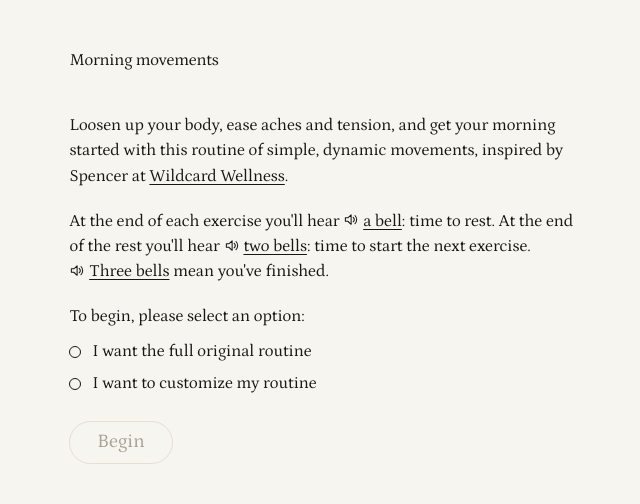
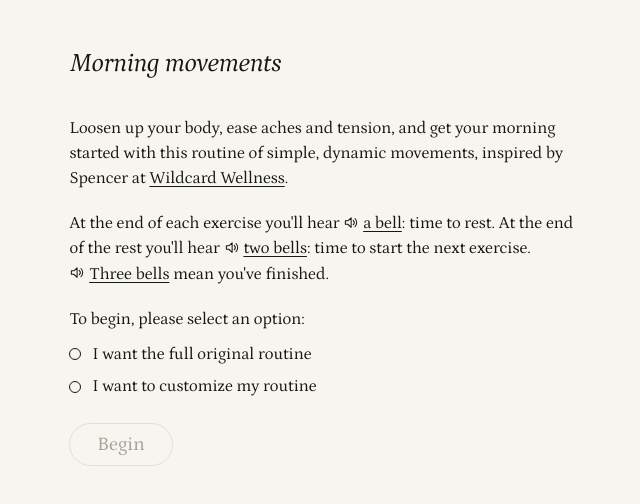
Before and after one commit to czh42/daily-movements, a plain HTML site: page index.html in a window 1280 px wide. Shown: the whole page, without its empty margins (33-673 px from the left). Drawn offline with Linux system fonts and the light colour scheme.

Commit message:
Set the title in a larger italic so it reads as a title
Co-Authored-By: Claude Fable 5.1 <noreply@anthropic.com>

```diff
--- a/index.html
+++ b/index.html
@@ -180,11 +180,15 @@
 
   /* Header */
   .top { padding: clamp(0.5rem, 2vw, 1.5rem) 0 0; }
+  /* The title: the page's own voice, italic like "Get ready", "Rest",
+     and "Thank you for finishing", a step larger than the prose. */
   .wordmark {
     margin: 0;
-    font-size: 1.05rem;
+    font-size: clamp(1.4rem, 1.2vw + 1rem, 1.65rem);
+    font-style: italic;
     font-weight: 400;
-    letter-spacing: -0.01em;
+    letter-spacing: -0.015em;
+    line-height: 1.2;
   }
 
   .screen[hidden] { display: none !important; }
@@ -195,7 +199,7 @@
     display: grid;
     grid-template-columns: minmax(0, 1fr);
     align-items: start;
-    padding-top: clamp(1.5rem, 5vh, 4rem);
+    padding-top: clamp(1.75rem, 4.5vh, 3rem);
   }
   .start-info { max-width: var(--measure); }
   .start-list { max-width: var(--measure); }
```
